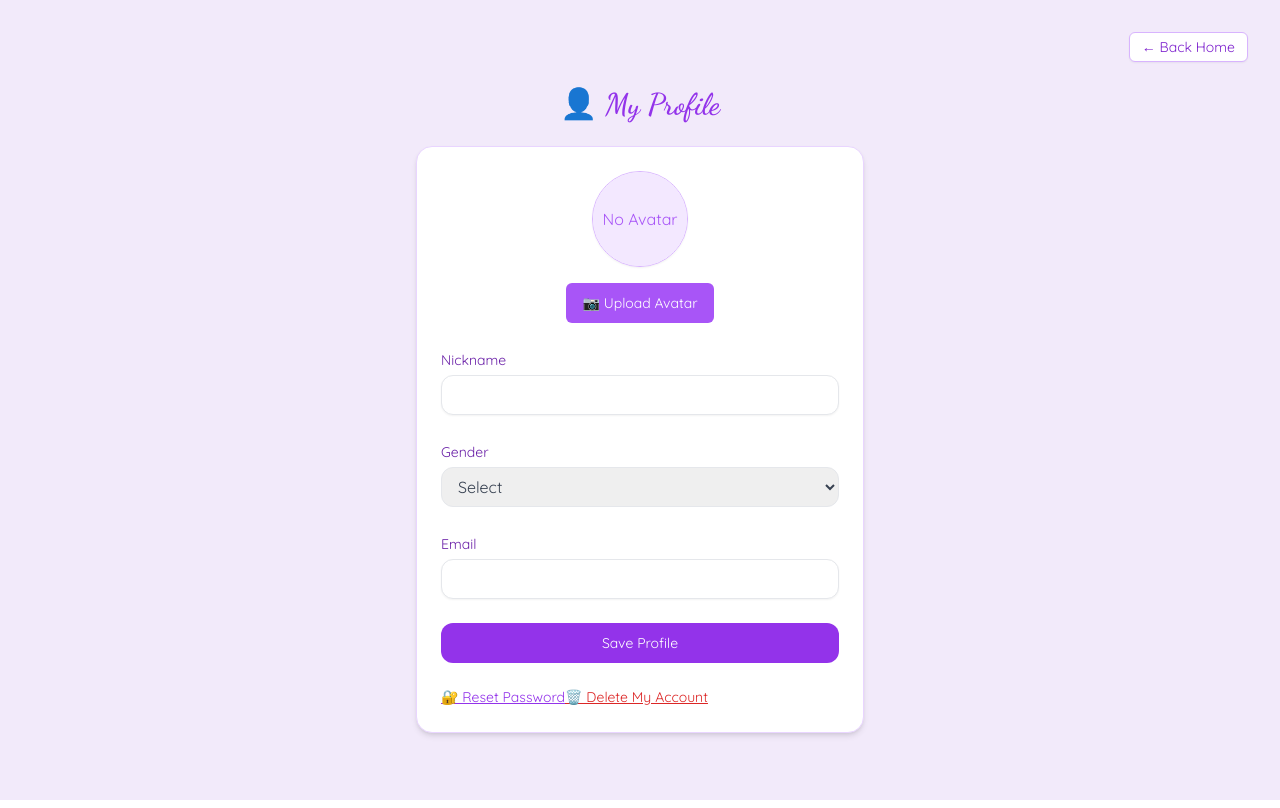
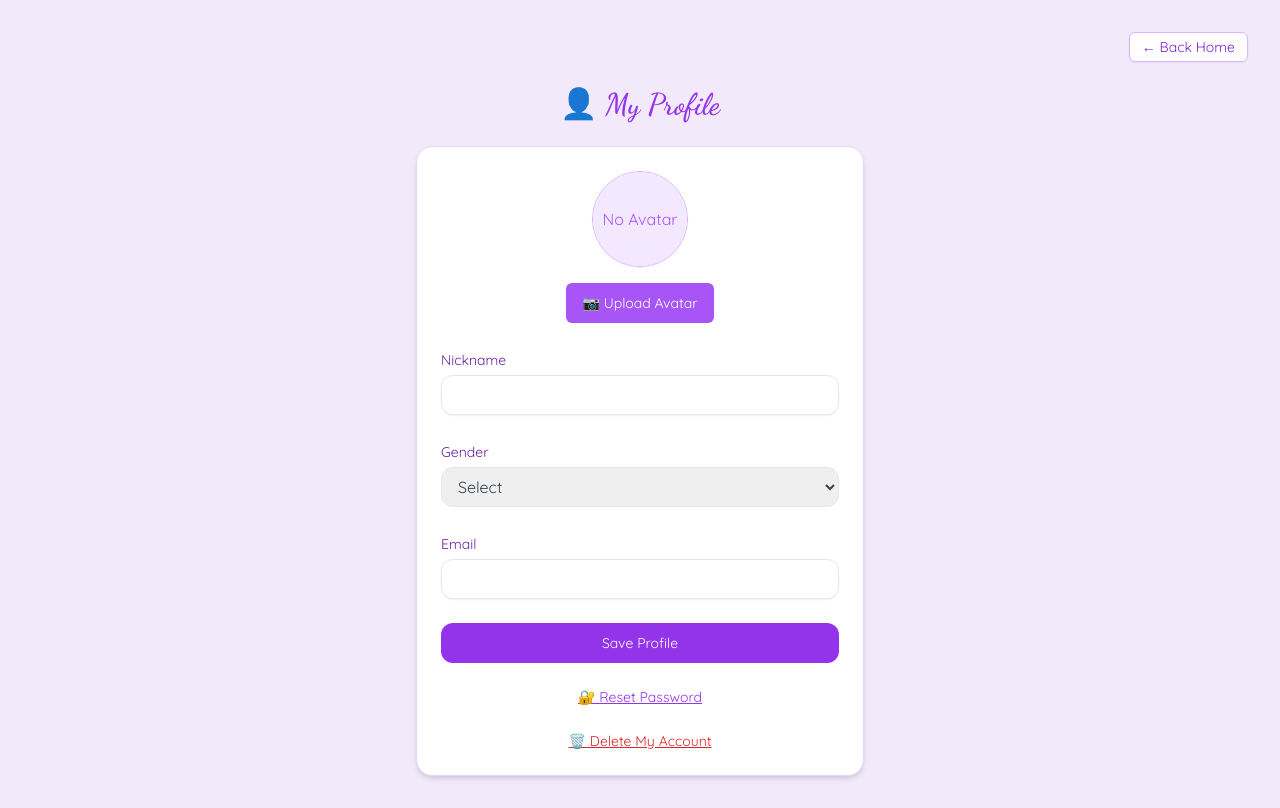
Before and after one commit to Tracy02022/girls-growth-diary, a Next.js app: page /profile in a window 1280 px wide. Built offline with nearby package versions, Linux system fonts and the light colour scheme; no server answers; the database is empty; sample sign-in values are in the browser's storage.

Commit message:
separate the delete and reset password button
separate the delete and reset password button

```diff
--- a/pages/profile.tsx
+++ b/pages/profile.tsx
@@ -213,13 +213,13 @@ export default function ProfilePage() {
 
         <button
           onClick={handleResetPassword}
-          className="text-sm text-purple-600 underline hover:text-purple-800 mt-2"
+          className="block w-full text-sm text-purple-600 underline hover:text-purple-800 mt-4"
         >
           🔐 Reset Password
         </button>
         <button
           onClick={handleDeleteAccount}
-          className="text-sm text-red-600 underline hover:text-red-800 mt-4"
+          className="block w-full text-sm text-red-600 underline hover:text-red-800 mt-4"
         >
           🗑️ Delete My Account
         </button>
```
